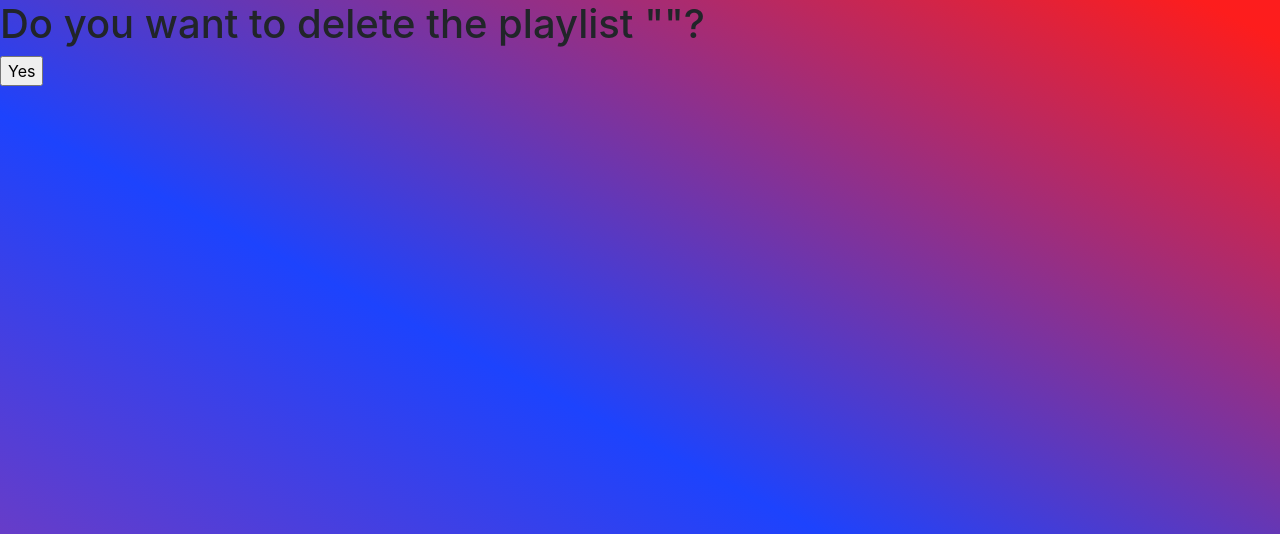
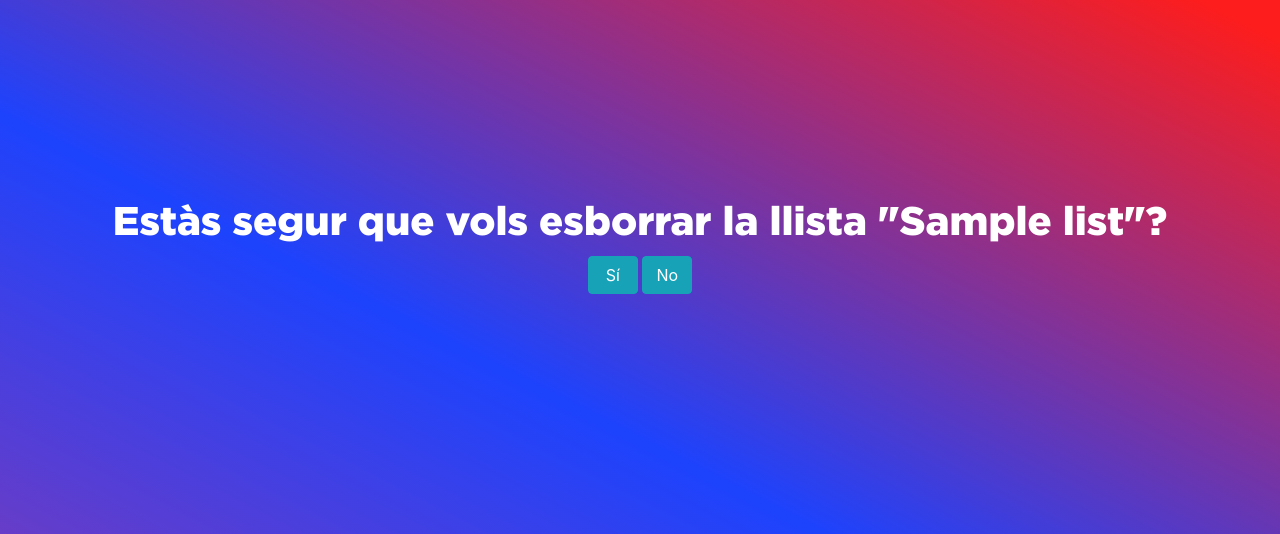
Before and after one commit to ger4rdgg/playlist_projecte, a Django app: page /playlists/1/delete/ in a window 1280 px wide. Shown: the part 105-639 px from the top of the page. Run offline with Django 3.2, Linux system fonts and the light colour scheme; tables that the repository leaves empty hold one stand-in row (values such as "Sample post"); some libraries are stand-ins or nearby versions.

Commit message:
Create, update and delete completed

```diff
--- a/playlist_app/templates/playlist_delete.html
+++ b/playlist_app/templates/playlist_delete.html
@@ -3,8 +3,14 @@
 {% block page_content %}
 
 <form action='.' method='POST'>{%  csrf_token %}
-    <h1> Do you want to delete the playlist "{{ llista.title }}"?</h1>
-    <p><input type='submit' value='Yes' /> <a href='../'></a> </p>
+
+    <div style="text-align: center; margin-top: 200px">
+    <h1 style="font-family: GothamPro; color: white"> Estàs segur que vols esborrar la llista "{{ llista.name }}"?</h1>
+        <div>
+            <p><input style="width: 50px" class="btn btn-info" type='submit' value='Sí' /> <a href='../'></a>
+            <input style="width: 50px" class="btn btn-info" type="submit" value='No' /> <a href='../'></a> </p>
+        </div>
+    </div>
 </form>
 
 {% endblock %}
```
